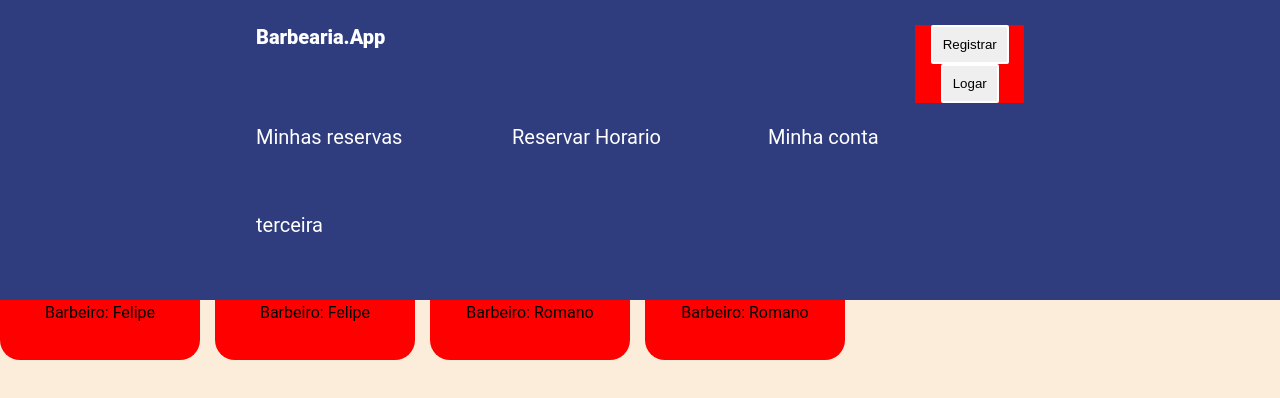
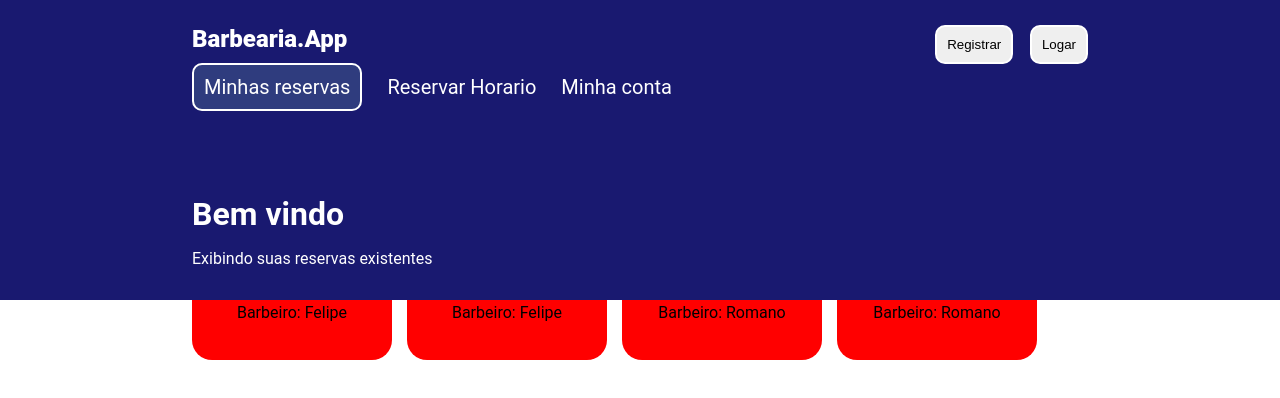
Before and after one commit to LcsMartins/BarberShopProjectClient, a React (Create React App) app: page / in a window 1280 px wide. Shown: the top 398 px of the page. Built offline with nearby package versions, Linux system fonts and the light colour scheme; no server answers.

Commit message:
navbar 90%

```diff
--- a/src/assets/global.ts
+++ b/src/assets/global.ts
@@ -7,6 +7,5 @@ export default createGlobalStyle`
     }
     body{
         font-family: 'Roboto',sans-serif;
-        background-color: green;
     }
 `;
--- a/src/assets/theme.ts
+++ b/src/assets/theme.ts
@@ -1,11 +1,13 @@
 const theme = {
     colors: {
-        mainBlue: '#2F3C7E',
+        mainBlue: 'midnightblue',
         mainWhite: '#FFFFFF',
         mainPeach: '#FCEDDA',
         mainOrange: '#EE4E34',
         lightBlue: '#ADD8E6',
         skyBlue: '#89ABE3',
+        secondBlue: '#2F3C7E',
+        thirdBlue: 'royalBlue',
         }
 }
 
--- a/src/components/Nav/index.tsx
+++ b/src/components/Nav/index.tsx
@@ -1,9 +1,8 @@
 import React from 'react';
-import { AppNavigation, Link, SecondSection, Page, FirstSection, Title, Menu, MenuButton } from './style';
+import { AppNavigation, Link, SecondSection, FirstSection, Title, Menu, MenuButton, ThirdSection, BemVindo, IndicadorPagina } from './style';
 
 const Nav = () => {
   return (
-    <Page>
         <AppNavigation>
 
             <FirstSection>
@@ -15,16 +14,16 @@ const Nav = () => {
             </FirstSection>
 
             <SecondSection>
-                <Link href="/home" className="Home">Minhas reservas</Link>
+                <IndicadorPagina href="/home" className="Home">Minhas reservas</IndicadorPagina>
                 <Link href="" className="Reservar">Reservar Horario</Link>
                 <Link href="" className="Conta">Minha conta</Link>
             </SecondSection>
 
-            <SecondSection>
-                <Link href="" className="Reservar">terceira</Link>
-            </SecondSection>
+            <ThirdSection>
+                <BemVindo>Bem vindo</BemVindo>
+                <p>Exibindo suas reservas existentes</p>
+            </ThirdSection>
         </AppNavigation>
-    </Page>
   );
 }
 
--- a/src/components/Nav/style.ts
+++ b/src/components/Nav/style.ts
@@ -1,15 +1,8 @@
 import styled from 'styled-components';
 
-export const Page = styled.div`
+//falta deixar a parte circular da second section, pegar um azul mais escuro, estilizar nos botões registrar e logar
+export const AppNavigation = styled.div` //perguntar dessa sintaxe
     background-color: ${({theme}) => theme.colors.mainBlue};
-    width: 100vw;
-    height: 300px;
-    position: fixed;
-`
-export const AppNavigation = styled.div`
-    display:grid;
-    grid-template-rows: repeat(3, 1fr);
-    font-size: 40px;
     width: 100vw;
     height: 300px;
     position: fixed;
@@ -17,55 +10,80 @@ export const AppNavigation = styled.div`
 //botao com p ou link
 export const FirstSection = styled.div`
     display: flex;
-    width: 60%;
-    height: 40%;
-    font-size: 20px;
+    justify-content: space-between;
+    width: 70%;
+    height: 25%;
+    font-size: 1em;
     align-items: start;
     margin-left: auto;
     margin-right: auto;
-    margin-top: 25px;
+    padding-top: 25px;
 `
 export const Title = styled.a`
     text-align: left;
     text-decoration: none;
     color: #fff;
     font-weight: 900;
-    font-size 25px;
-    width: 200px;
-    height: 100px;
+    font-size: 1.5em;
 `
 export const Menu = styled.div`
-    margin-left: 500px;
-    background-color: red;
-    gap: 10px;
 `
 export const MenuButton = styled.button`
     border: 2px solid white;
-    border-radius: 2px;
+    border-radius: 10px;
     padding: 10px;
+    margin-left:1.25em;
 `
-
+//usar flex wrap nos cards de reservas
 export const SecondSection = styled.div`
-    display: flex;
-    width: 60%;
-    height: 100%;
-    font-size: 20px;
-    align-items: top;
+    gap: 20px;
+    text-align: left;
+    width: 70%;
+    height: 40%;
+    font-size: 1.25em;
     margin-left: auto;
     margin-right: auto;
-    text-align: left;
 `
-
-
+// perguntar do por que padding: 10px da ruim
 export const Link = styled.a`
+    margin-right: 1.25em;
     text-decoration: none;
     cursor: pointer;
     color: #fff;
     font-size: 20x;
     width: 70%;
+
     &:hover{
-        box-shadow: 0 0 10px blue
+        background-color: ${({theme}) => theme.colors.thirdBlue};
+        border-radius: 10px;
+        padding: 10px
     }
+`
+export const IndicadorPagina = styled.a`
+    margin-right: 1.25em;
+    text-decoration: none;
+    cursor: pointer;
+    color: #fff;
+    font-size: 20x;
+    border: 2px solid white;
+    border-radius: 10px;
+    padding: 10px;
+
+    background-color:${({theme}) => theme.colors.secondBlue};
+`
+
+export const ThirdSection = styled.div`
+    text-align: left;
+    width: 70%;
+    color: #fff;
+    margin-left: auto;
+    margin-right: auto;
+`
+//perguntar da duvida do font-size em cima 1.5em ser maior
+
+export const BemVindo = styled.a`
+    font-weight: 750;
+    font-size: 2em;
 `
 
 export const Wrapper = styled.span`
--- a/src/pages/Home/styles.ts
+++ b/src/pages/Home/styles.ts
@@ -1,10 +1,13 @@
 import styled from 'styled-components';
 
 export const MainContainer = styled.div`
-  width: 85,5%;
+  width: 70%;
+  margin-left: auto;
+  margin-right: auto;
   height: 100vh;
   display: flex;
-  background-color: ${({theme}) => theme.colors.mainPeach};;
+
+  background-color: ${({theme}) => theme.colors.mainWhite};;
 `;
 
 export const ContentContainer = styled.div`
```
